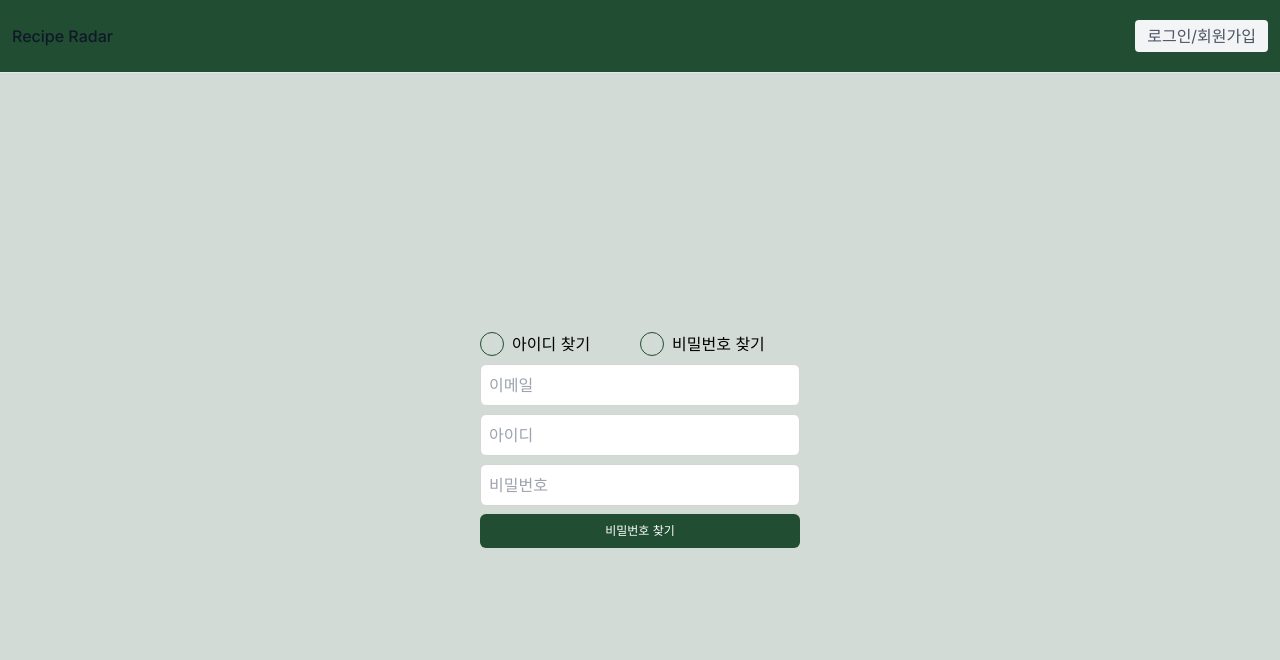
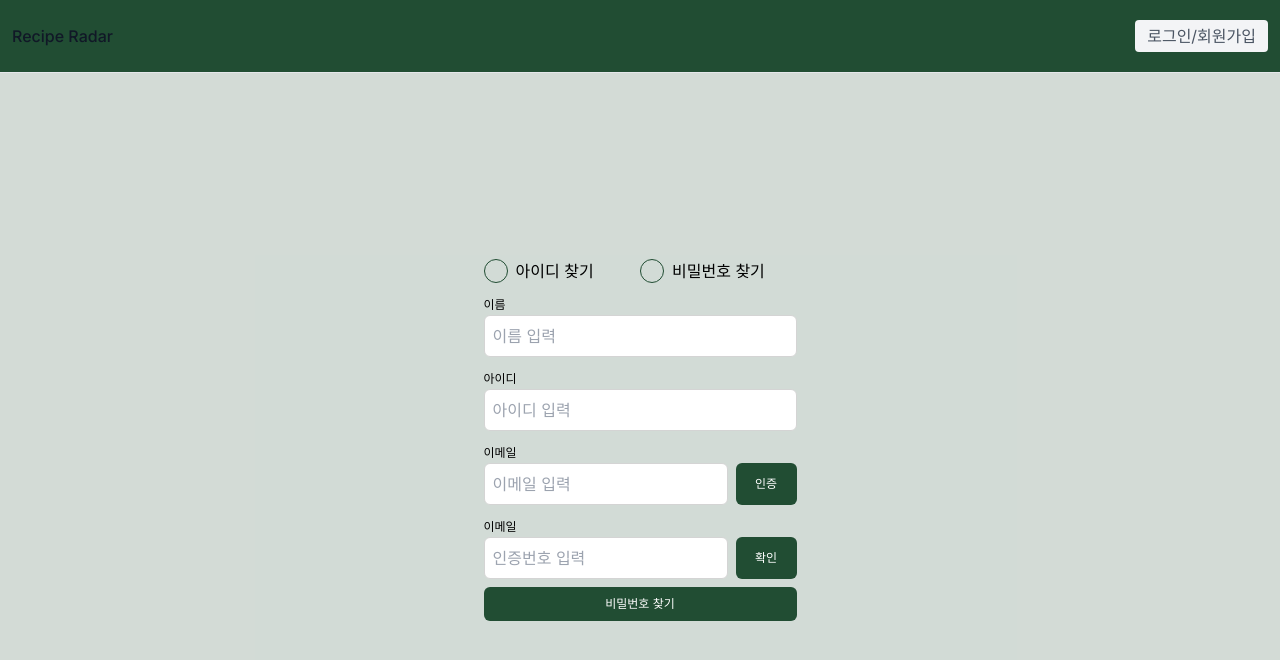
Before and after one commit to Teeeeeeeam/Recipe-FE, a Next.js app: page /user/pw-inquiry in a window 1280 px wide. Shown: the top 660 px of the page. Built offline with nearby package versions, Linux system fonts and the light colour scheme; no server answers.

Commit message:
✨ Feat : 비밀번호 찾기 및 재설정 구현

```diff
--- a/src/api/auth-apis.ts
+++ b/src/api/auth-apis.ts
@@ -7,6 +7,7 @@ import {
   RefreshToken,
   Response,
   SearchLoginId,
+  SearchPassword,
 } from '@/types/auth'
 import requester from './index'
 import { getLocalStorage } from '@/lib/local-storage'
@@ -131,3 +132,31 @@ export const postSearchLoginId = async (
   })
   return payload
 }
+
+export const postSearchPassword = async (
+  username: string,
+  loginId: string,
+  email: string,
+  code: string,
+) => {
+  const { payload } = await requester<SearchPassword>({
+    method: 'post',
+    url: '/api/search/password',
+    data: { username, loginId, email, code },
+  })
+  return payload.data
+}
+
+export const updatePassword = async (
+  token: string,
+  loginId: string,
+  password: string,
+  passwordRe: string,
+) => {
+  const { payload } = await requester<Response>({
+    method: 'put',
+    url: `/api/password/update?id=${token}`,
+    data: { loginId, password, passwordRe },
+  })
+  return payload
+}
--- a/src/app/user/(inquiry)/id-inquiry/page.tsx
+++ b/src/app/user/(inquiry)/id-inquiry/page.tsx
@@ -1,11 +1,11 @@
 'use client'
 
-import {
-  postSearchEmailAuthentication,
-  postSearchEmailAuthenticationCheck,
-} from '@/api/auth-apis'
 import AuthButton from '@/components/common/auth-button'
 import AuthInput from '@/components/common/auth-input'
+import {
+  handleAuthenticationCheckClick,
+  handleEmailVerificationClick,
+} from '@/lib/email-authentication'
 import { useAppDispatch, useAppSelector } from '@/store'
 import { fetchData } from '@/store/search-id-slice'
 import { useRouter } from 'next/navigation'
@@ -17,7 +17,7 @@ const IdInquiry = () => {
   const [authentication, setAuthentication] = useState('')
 
   const dispatch = useAppDispatch()
-  const { data, error } = useAppSelector((state) => state.searchData)
+  const { data, error } = useAppSelector((state) => state.searchIdData)
   const router = useRouter()
   useEffect(() => {
     if (data) {
@@ -26,39 +26,10 @@ const IdInquiry = () => {
     if (error) {
       alert('해당 이메일로 등록된 아이디가 존재하지 않습니다.')
     }
-    console.log(data, error)
   }, [data, error])
-  const handleEmailVerificationClick = async () => {
-    try {
-      const res = await postSearchEmailAuthentication(email)
-      if (res.success) {
-        alert('해당 이메일로 인증번호가 발송되었습니다.')
-      } else {
-        alert('등록되지 않은 이메일 입니다.')
-      }
-    } catch (err) {
-      alert('등록되지 않은 이메일 입니다.')
-    }
-  }
 
-  const handleAuthenticationCheckClick = async () => {
-    try {
-      const res = await postSearchEmailAuthenticationCheck(
-        email,
-        authentication,
-      )
-      if (res.isVerifyCode) {
-        alert('인증이 완료되었습니다.')
-      } else {
-        alert('올바른 인증번호를 입력해주세요.')
-      }
-    } catch (err) {
-      alert('올바른 인증번호를 입력해주세요.')
-    }
-  }
-
-  const handleSearchIdSubmit = async () => {
-    await dispatch(fetchData({ username, email, authentication }))
+  const handleSearchIdSubmit = () => {
+    dispatch(fetchData({ username, email, authentication }))
   }
 
   return (
@@ -70,7 +41,7 @@ const IdInquiry = () => {
       }}
     >
       <div>
-        <label className="lable-text">이름</label>
+        <label className="label-text">이름</label>
         <AuthInput
           type="text"
           placeholder="이름을 입력하세요"
@@ -79,7 +50,7 @@ const IdInquiry = () => {
         />
       </div>
       <div>
-        <label className="lable-text">이메일</label>
+        <label className="label-text">이메일</label>
         <div className="grid grid-cols-[4fr_1fr] gap-x-2">
           <AuthInput
             type="email"
@@ -87,13 +58,16 @@ const IdInquiry = () => {
             state={email}
             setState={setEamil}
           />
-          <AuthButton type="button" onClick={handleEmailVerificationClick}>
+          <AuthButton
+            type="button"
+            onClick={() => handleEmailVerificationClick(email)}
+          >
             인증
           </AuthButton>
         </div>
       </div>
       <div>
-        <label className="lable-text">인증번호</label>
+        <label className="label-text">인증번호</label>
         <div className="grid grid-cols-[4fr_1fr] gap-x-2">
           <AuthInput
             type="text"
@@ -101,7 +75,12 @@ const IdInquiry = () => {
             state={authentication}
             setState={setAuthentication}
           />
-          <AuthButton type="button" onClick={handleAuthenticationCheckClick}>
+          <AuthButton
+            type="button"
+            onClick={() =>
+              handleAuthenticationCheckClick(email, authentication)
+            }
+          >
             확인
           </AuthButton>
         </div>
--- a/src/app/user/(inquiry)/id-inquiry/result/page.tsx
+++ b/src/app/user/(inquiry)/id-inquiry/result/page.tsx
@@ -2,22 +2,31 @@
 
 import AuthButton from '@/components/common/auth-button'
 import { useAppSelector } from '@/store'
-import Link from 'next/link'
+import { useRouter } from 'next/navigation'
+import { useEffect } from 'react'
 
-const InquiryResult = () => {
-  const searchData = useAppSelector((state) => state.searchData)
-  console.log(searchData)
+const IdInquiryResult = () => {
+  const searchIdData = useAppSelector((state) => state.searchIdData)
+  const router = useRouter()
+  useEffect(() => {
+    if (searchIdData.data === null && searchIdData.loading === false) {
+      if (confirm('올바르지 않은 접근입니다.')) {
+        router.push('/user/id-inquiry')
+      }
+    }
+  }, [router])
+
   return (
     <div>
       <div className="mt-2 text-[14px]">{`해당 이메일로 등록된 아이디 입니다.`}</div>
       <div className="flex items-center justify-center mb-4 py-4 bg-green-50">
-        {searchData.data?.data[0].login_info}
+        {searchIdData.data?.data[0].login_info}
       </div>
-      <Link href="/user/login">
+      <a href="/user/login">
         <AuthButton type="button">로그인 하러 가기</AuthButton>
-      </Link>
+      </a>
     </div>
   )
 }
 
-export default InquiryResult
+export default IdInquiryResult
--- a/src/app/user/(inquiry)/pw-inquiry/page.tsx
+++ b/src/app/user/(inquiry)/pw-inquiry/page.tsx
@@ -1,29 +1,105 @@
 'use client'
+import { postSearchPassword } from '@/api/auth-apis'
 import AuthButton from '@/components/common/auth-button'
 import AuthInput from '@/components/common/auth-input'
+import {
+  handleEmailVerificationClick,
+  handleAuthenticationCheckClick,
+} from '@/lib/email-authentication'
+import { useAppDispatch, useAppSelector } from '@/store'
+import { getPwInfo } from '@/store/search-password-slice'
 import { useState } from 'react'
+import { useRouter } from 'next/navigation'
 
 const PwInquiry = () => {
+  const [username, setUsername] = useState('')
+  const [id, setId] = useState('')
   const [email, setEamil] = useState('')
-  const [id, setId] = useState('')
-  const [password, setPassword] = useState('')
+  const [authentication, setAuthentication] = useState('')
+
+  const dispatch = useAppDispatch()
+  const data = useAppSelector((state) => state.searchPwData)
+
+  const router = useRouter()
+
+  const handleSearchPasswordSubmit = async () => {
+    try {
+      const res = await postSearchPassword(username, id, email, authentication)
+      if (res.token && res.token.length > 0) {
+        const pwInfo = { ...res, loginId: id }
+        dispatch(getPwInfo(pwInfo))
+        router.push('/user/pw-inquiry/result')
+      } else if (res['회원 정보'] === false && res['이메일 인증'] === true) {
+        alert('등록된 아이디가 없습니다.')
+      }
+    } catch (err) {
+      alert('입력란을 모두 입력해주세요')
+    }
+  }
   return (
-    <div className="mt-2 space-y-2">
+    <form
+      className="mt-2 space-y-2"
+      onSubmit={(e) => {
+        e.preventDefault()
+        handleSearchPasswordSubmit()
+      }}
+    >
+      <div>
+        <label className="label-text">이름</label>
+        <AuthInput
+          type="text"
+          placeholder="이름 입력"
+          state={username}
+          setState={setUsername}
+        />
+      </div>
+      <div>
+        <label className="label-text">아이디</label>
+        <AuthInput
+          type="text"
+          placeholder="아이디 입력"
+          state={id}
+          setState={setId}
+        />
+      </div>
+      <div>
+        <label className="label-text">이메일</label>
+        <div className="grid grid-cols-[4fr_1fr] gap-x-2">
           <AuthInput
             type="email"
-        placeholder="이메일"
+            placeholder="이메일 입력"
             state={email}
             setState={setEamil}
           />
-      <AuthInput type="text" placeholder="아이디" state={id} setState={setId} />
+          <AuthButton
+            type="button"
+            onClick={() => handleEmailVerificationClick(email)}
+          >
+            인증
+          </AuthButton>
+        </div>
+      </div>
+      <div>
+        <label className="label-text">이메일</label>
+        <div className="grid grid-cols-[4fr_1fr] gap-x-2">
           <AuthInput
-        type="password"
-        placeholder="비밀번호"
-        state={password}
-        setState={setPassword}
+            type="text"
+            placeholder="인증번호 입력"
+            state={authentication}
+            setState={setAuthentication}
           />
+          <AuthButton
+            type="button"
+            onClick={() =>
+              handleAuthenticationCheckClick(email, authentication)
+            }
+          >
+            확인
+          </AuthButton>
+        </div>
+      </div>
       <AuthButton type="submit">비밀번호 찾기</AuthButton>
-    </div>
+    </form>
   )
 }
 
--- /dev/null
+++ b/src/app/user/(inquiry)/pw-inquiry/result/page.tsx
@@ -0,0 +1,96 @@
+'use client'
+
+import { updatePassword } from '@/api/auth-apis'
+import AuthButton from '@/components/common/auth-button'
+import AuthInput from '@/components/common/auth-input'
+import regExp from '@/lib/regexp'
+import handleInputBlur from '@/lib/validation-check'
+import { useAppSelector } from '@/store'
+import { useRouter } from 'next/navigation'
+import { useState, useEffect } from 'react'
+
+const PwInquiryResult = () => {
+  const [password, setPassword] = useState('')
+  const [verifyPassword, setVerifyPassword] = useState('')
+  const [validations, setValidations] = useState<Record<string, string>>({
+    password: '',
+    verifyPassword: '',
+  })
+
+  const data = useAppSelector((state) => state.searchPwData)
+  const router = useRouter()
+
+  useEffect(() => {
+    if (data.token) {
+      console.log(data)
+    } else {
+      alert('잘못된 접근입니다.')
+      router.push('/user/pw-inquiry')
+    }
+  }, [])
+
+  const handlePasswordSubmit = async () => {
+    try {
+      if (data.token && data.loginId) {
+        await updatePassword(data.token, data.loginId, password, verifyPassword)
+        if (confirm('비밀번호 재설정이 완료되었습니다.')) {
+          router.push('/user/login')
+        }
+      }
+    } catch (err) {
+      alert('올바른 비밀번호를 입력해주세요')
+    }
+  }
+
+  return (
+    <form
+      onSubmit={(e) => {
+        e.preventDefault()
+        handlePasswordSubmit()
+      }}
+    >
+      <label>비밀번호 재설정</label>
+      <div className="space-y-2">
+        <AuthInput
+          type="password"
+          id="password"
+          name="비밀번호"
+          placeholder="8~16자 대문자, 특수문자 포함"
+          state={password}
+          setState={setPassword}
+          validation={validations.password}
+          onBlur={(e) =>
+            handleInputBlur(e, password, setValidations, regExp.regExpPassword)
+          }
+        />
+        <AuthInput
+          type="password"
+          id="verifyPassword"
+          name="비밀번호 확인"
+          placeholder="비밀번호 확인"
+          state={verifyPassword}
+          setState={setVerifyPassword}
+          validation={validations.verifyPassword}
+          onBlur={(e) =>
+            handleInputBlur(e, verifyPassword, setValidations, null, password)
+          }
+        />
+        {Object.entries(validations).map(
+          ([key, value]) =>
+            value.length > 0 && (
+              <p
+                key={key}
+                className="relative text-[11px] ml-[6px] leading-3 text-red-50"
+              >
+                <span className="absolute top-[4px] left-[-5px] dot inline-block"></span>
+                {value}
+              </p>
+            ),
+        )}
+        <AuthButton type="submit">비밀번호 재설정</AuthButton>
+      </div>
+    </form>
+  )
+}
+
+export default PwInquiryResult
```
Lines whose indentation alone changed are shown as unchanged.
